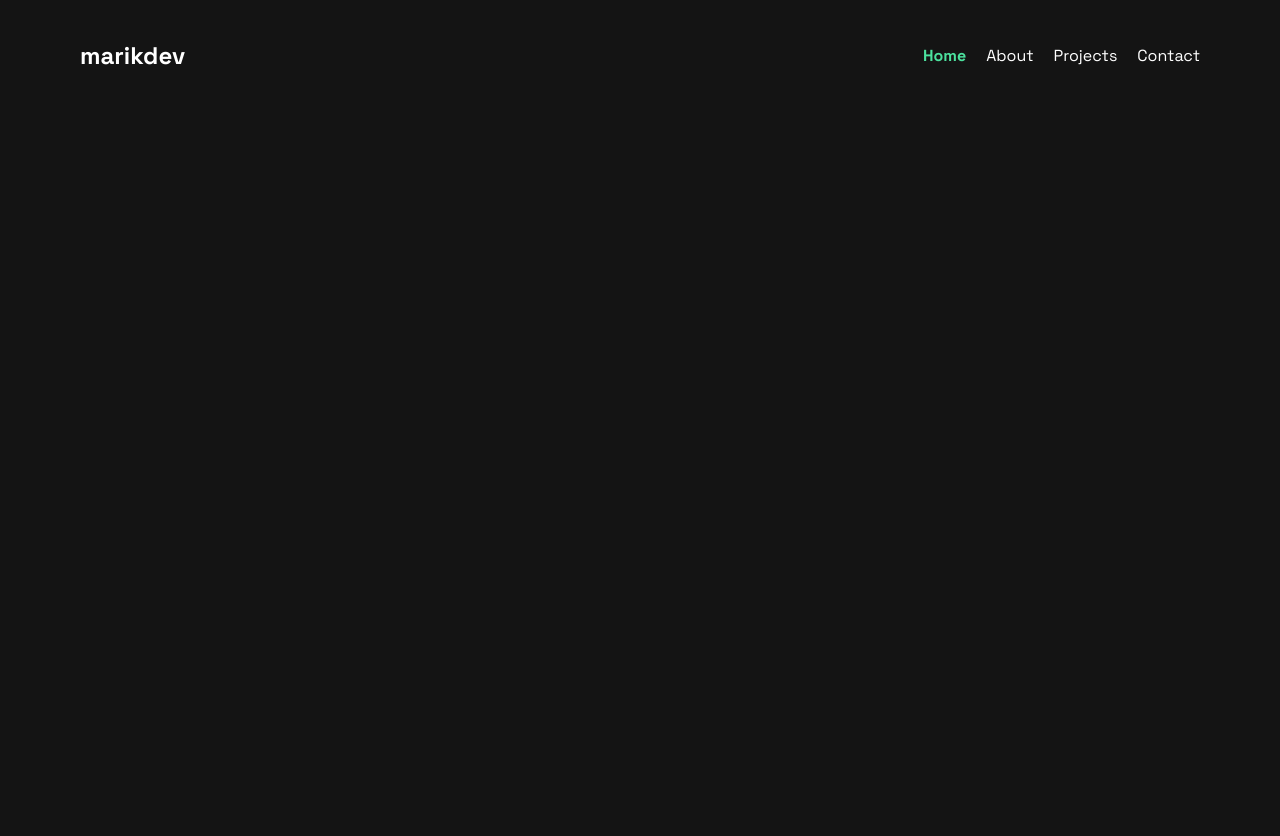
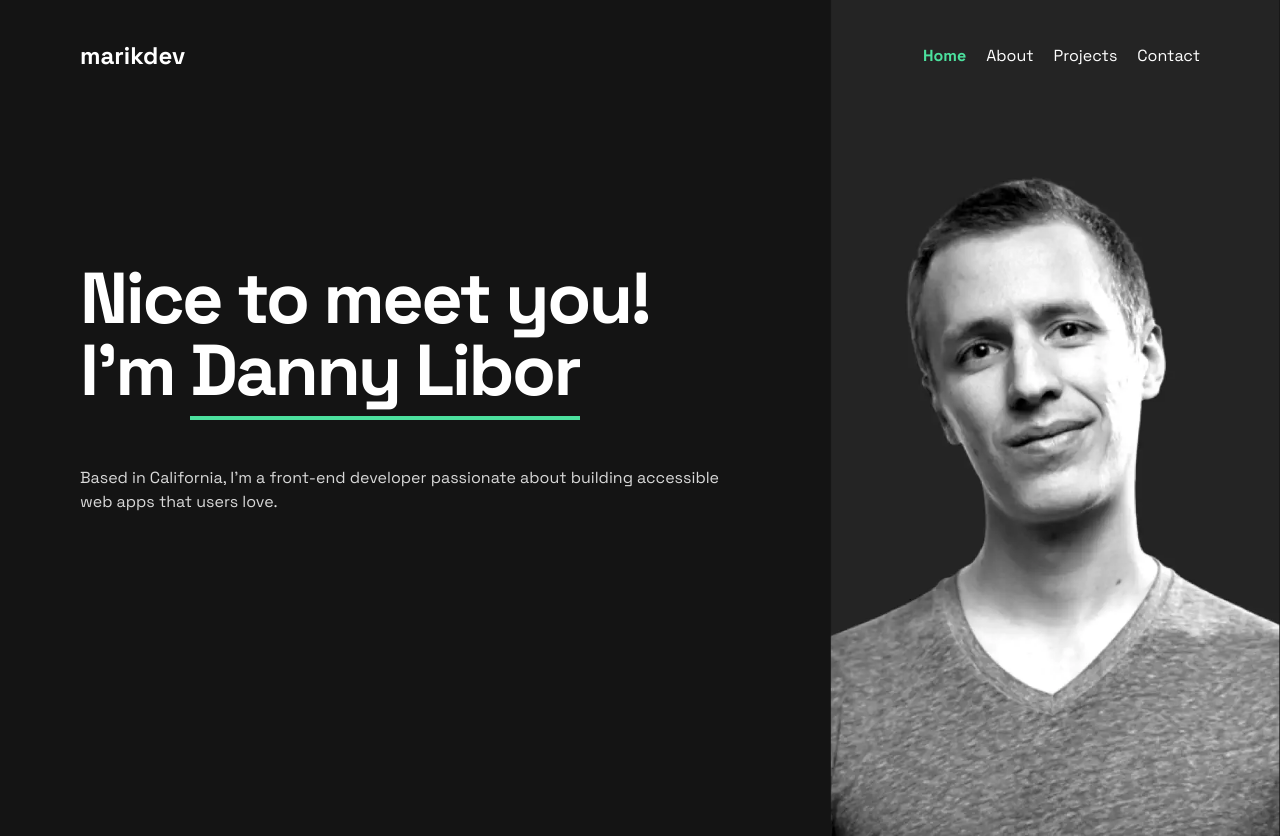
Before and after one commit to d-zucho/portfolio-challenge, a Next.js app: page / in a window 1280 px wide. Before the commit the page ends 800 px from the top, so only its background shows below. Built offline with nearby package versions, Linux system fonts and the light colour scheme.

Commit message:
hero styles v1

```diff
--- a/src/app/page.tsx
+++ b/src/app/page.tsx
@@ -1,5 +1,10 @@
+import Hero from '@/components/Hero'
 import Image from 'next/image'
 
 export default function Home() {
-  return <main></main>
+  return (
+    <main>
+      <Hero />
+    </main>
+  )
 }
--- a/src/components/Header/Header.tsx
+++ b/src/components/Header/Header.tsx
@@ -5,8 +5,8 @@ import Nav from '../Navbar/Nav'
 
 const Header = () => {
   return (
-    <header className='py-10'>
-      <MaxWidthWrapper>
+    <header className='py-10 relative'>
+      <MaxWidthWrapper className=''>
         <div className='flex items-center justify-between'>
           {/* LOGO */}
           <div>
--- /dev/null
+++ b/src/components/Hero.tsx
@@ -0,0 +1,43 @@
+import MaxWidthWrapper from './MaxWidthWrapper'
+
+const Hero = () => {
+  return (
+    <section className='md:mt-[100px] lg:mt-[150px]'>
+      <MaxWidthWrapper className='flex flex-col items-center md:items-start'>
+        <div className='w-3/5 order-2'>
+          <div className='text-[38px] md:heading2 font-semibold lg:heading1 text-center md:text-left md:block'>
+            <h1>
+              Nice to meet you! <br /> I'm{' '}
+              <span className='w-fit border-b-4 border-b-brightGreen'>
+                Danny Libor
+              </span>
+            </h1>
+          </div>
+          <p className='text-lightCream pt-7 my-8 text-center md:text-left'>
+            Based in California, I’m a front-end developer passionate about
+            building accessible web apps that users love.
+          </p>
+        </div>
+        <div className='order-1'>
+          <picture className='max-w-[250px] md:absolute md:top-0 md:right-0 -z-20 md:max-w-[325px] lg:max-w-[450px] mx-auto -mt-[300px] md:mt-0'>
+            <source
+              media='(min-width: 768px)'
+              srcSet='/images/image-profile-tablet.webp'
+            />
+            <source
+              media='(min-width: 1024px)'
+              srcSet='/images/image-profile-desktop.webp'
+            />
+            <img
+              className='-mt-[300px] md:mt-0'
+              src='/images/image-profile-mobile.webp'
+              alt=''
+            />
+          </picture>
+        </div>
+      </MaxWidthWrapper>
+    </section>
+  )
+}
+
+export default Hero
--- a/src/components/Navbar/Nav.tsx
+++ b/src/components/Navbar/Nav.tsx
@@ -10,7 +10,7 @@ const Nav = () => {
 
   return (
     <nav>
-      <div className='flex gap-5'>
+      <div className='flex gap-5 z-30'>
         {navLinks.map((link, index) => (
           <Link
             key={index}
--- a/tailwind.config.ts
+++ b/tailwind.config.ts
@@ -75,8 +75,12 @@ const config = {
         'accordion-down': 'accordion-down 0.2s ease-out',
         'accordion-up': 'accordion-up 0.2s ease-out',
       },
+      // content: {
+
+      // },
     },
   },
+
   plugins: [require('tailwindcss-animate')],
 } satisfies Config
 
```
